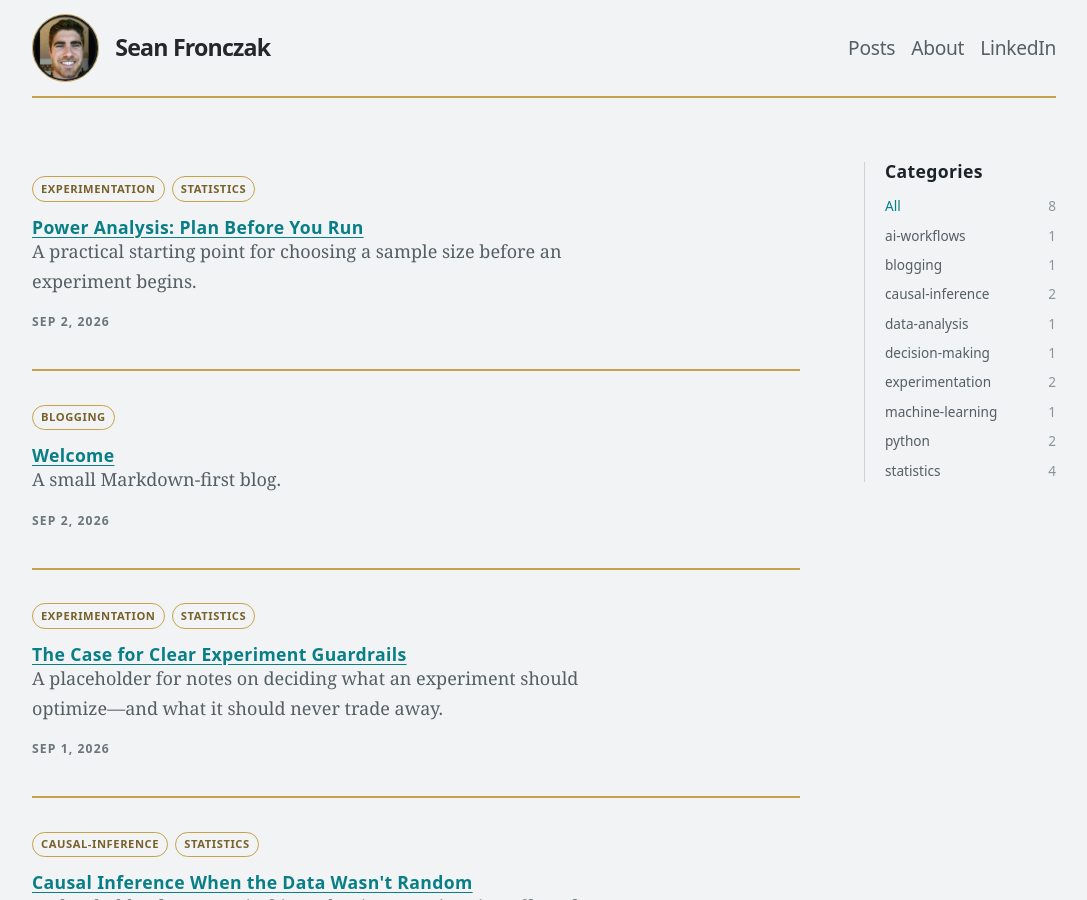
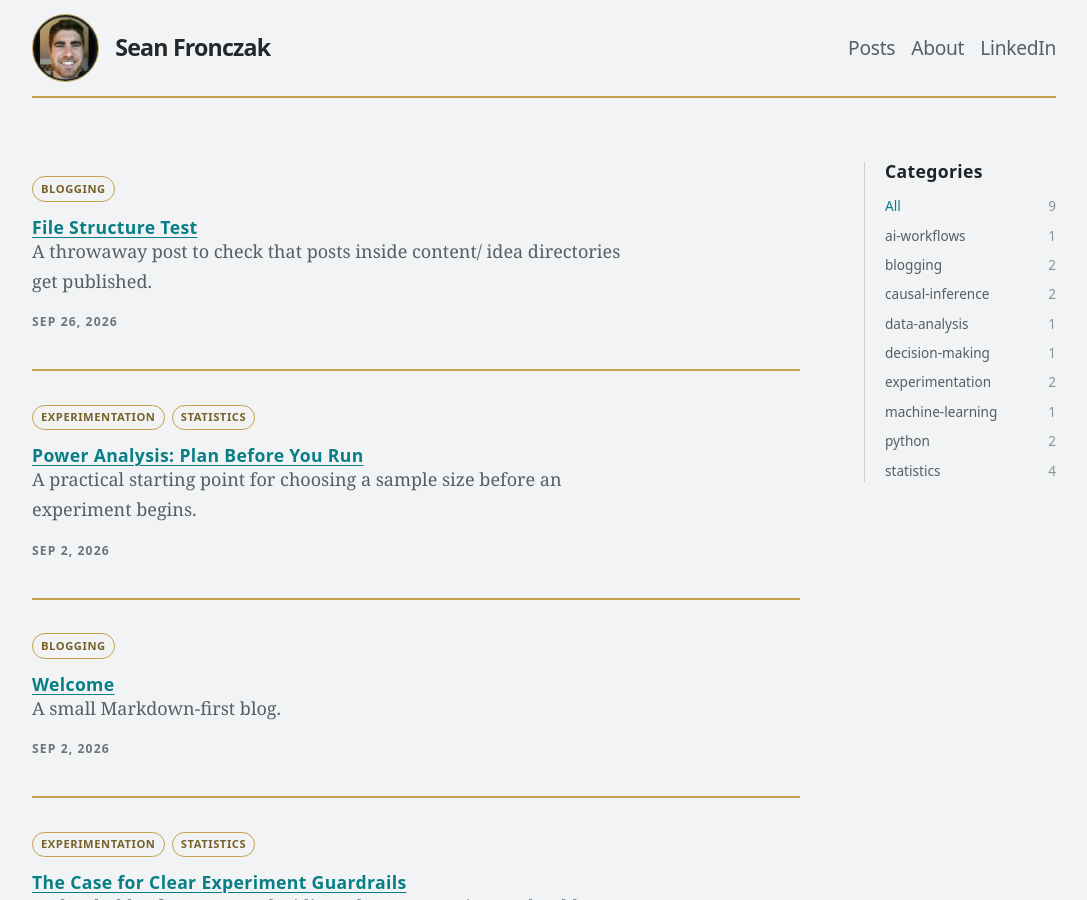
Before and after one commit to seanczak/blog, a Jekyll site: the page built from index.md, in a window 1280 px wide and 900 px high. Shown: the whole window, without its empty margins (96-1183 px from the left). Built offline with Jekyll 4.4.1, drawn with Linux system fonts in a browser that asks for light colours.

Commit message:
Support posts nested in content/ idea directories
Jekyll reads _posts/ folders at any depth, so each idea can keep its notes,
outline and post together under content/<area>/<idea>/. Directory names that
Jekyll adds as categories are stripped via _includes/post-categories.html, and
idea working files are excluded from the built site. Adds CLAUDE.md importing
AGENTS.md and a throwaway test post.

Co-Authored-By: Claude Opus 5.5 <noreply@anthropic.com>

```diff
--- a/_config.yml
+++ b/_config.yml
@@ -5,3 +5,9 @@ baseurl: "/blog"
 permalink: /:year/:month/:day/:title/
 markdown: kramdown
 timezone: America/Los_Angeles
+exclude:
+  - notshared
+  - "content/**/notes.md"
+  - "content/**/outline.md"
+  - "content/**/src"
+  - "content/**/notshared"
--- /dev/null
+++ b/_includes/post-categories.html
@@ -0,0 +1,12 @@
+{%- comment -%}
+Returns a post's front-matter categories as a '|'-joined string. Jekyll also adds
+every directory above a nested _posts/ folder (e.g. content/infra/file_structure)
+as a category; those are dropped by matching against the post's relative path.
+Usage: {% capture cats %}{% include post-categories.html post=post %}{% endcapture %}
+{%- endcomment -%}
+{%- assign path_dirs = include.post.relative_path | split: '/' -%}
+{%- assign kept = '' | split: '' -%}
+{%- for category in include.post.categories -%}
+  {%- unless path_dirs contains category -%}{%- assign kept = kept | push: category -%}{%- endunless -%}
+{%- endfor -%}
+{{- kept | join: '|' -}}
--- a/_layouts/post.html
+++ b/_layouts/post.html
@@ -6,8 +6,10 @@ layout: default
     <header>
       <h1>{{ page.title }}</h1>
       {% if page.description %}<p class="post-description">{{ page.description }}</p>{% endif %}
-      {% if page.categories.size > 0 %}
-        <p class="post-categories">{% for category in page.categories %}<a href="{{ '/' | relative_url }}#category-{{ category | slugify }}">{{ category }}</a>{% endfor %}</p>
+      {% capture post_categories %}{% include post-categories.html post=page %}{% endcapture %}
+      {% assign post_categories = post_categories | split: '|' %}
+      {% if post_categories.size > 0 %}
+        <p class="post-categories">{% for category in post_categories %}<a href="{{ '/' | relative_url }}#category-{{ category | slugify }}">{{ category }}</a>{% endfor %}</p>
       {% endif %}
       <p class="post-meta">{{ page.date | date: "%B %-d, %Y" }}</p>
     </header>
--- /dev/null
+++ b/content/infra/file_structure/_posts/2026-09-26-file-structure-test.md
@@ -0,0 +1,11 @@
+---
+layout: post
+title: "File Structure Test"
+date: 2026-09-26 00:00:00 -0700
+description: "A throwaway post to check that posts inside content/ idea directories get published."
+categories: [blogging]
+---
+
+## Test {#test}
+
+If you can read this on GitHub Pages, posts in `content/<area>/<idea>/_posts/` are picked up.
--- a/index.md
+++ b/index.md
@@ -7,10 +7,12 @@ title: Writing
   <section class="writing" aria-label="Posts">
     <ol class="post-list" id="post-list">
       {% for post in site.posts %}
-        <li data-categories="{{ post.categories | join: '|' }}">
+        {% capture post_categories %}{% include post-categories.html post=post %}{% endcapture %}
+        {% assign post_categories = post_categories | split: '|' %}
+        <li data-categories="{{ post_categories | join: '|' }}">
           <article class="post-card">
-            {% if post.categories.size > 0 %}
-              <p class="post-categories">{% for category in post.categories %}<a data-category="{{ category | slugify }}" href="#category-{{ category | slugify }}">{{ category }}</a>{% endfor %}</p>
+            {% if post_categories.size > 0 %}
+              <p class="post-categories">{% for category in post_categories %}<a data-category="{{ category | slugify }}" href="#category-{{ category | slugify }}">{{ category }}</a>{% endfor %}</p>
             {% endif %}
             <h2><a href="{{ post.url | relative_url }}">{{ post.title }}</a></h2>
             {% if post.description %}<p>{{ post.description }}</p>{% endif %}
@@ -24,17 +26,26 @@ title: Writing
   <aside class="category-nav" aria-label="Post categories">
     <h2>Categories</h2>
     <label class="visually-hidden" for="category-select">Filter posts by category</label>
+    {% comment %}Built from post-categories.html rather than site.categories so directory-derived categories are excluded.{% endcomment %}
+    {% assign joined_categories = '' %}
+    {% for post in site.posts %}
+      {% capture post_categories %}{% include post-categories.html post=post %}{% endcapture %}
+      {% assign joined_categories = joined_categories | append: post_categories | append: '|' %}
+    {% endfor %}
+    {% assign category_occurrences = joined_categories | split: '|' %}
+    {% assign categories = category_occurrences | uniq | sort %}
     <select class="category-select" id="category-select">
       <option value="all">All ({{ site.posts | size }})</option>
-      {% assign categories = site.categories | sort %}
       {% for category in categories %}
-        <option value="{{ category[0] | slugify }}">{{ category[0] }} ({{ category[1] | size }})</option>
+        {% assign category_count = category_occurrences | where_exp: 'item', 'item == category' | size %}
+        <option value="{{ category | slugify }}">{{ category }} ({{ category_count }})</option>
       {% endfor %}
     </select>
     <div class="category-links">
       <button class="is-active" data-category="all" type="button">All <span>{{ site.posts | size }}</span></button>
       {% for category in categories %}
-        <button data-category="{{ category[0] | slugify }}" type="button">{{ category[0] }} <span>{{ category[1] | size }}</span></button>
+        {% assign category_count = category_occurrences | where_exp: 'item', 'item == category' | size %}
+        <button data-category="{{ category | slugify }}" type="button">{{ category }} <span>{{ category_count }}</span></button>
       {% endfor %}
     </div>
   </aside>
```
Also changed, not shown: CLAUDE.md (added, +7 -0 lines), content/infra/file_structure/notes.md (added, +1 -0 lines).
